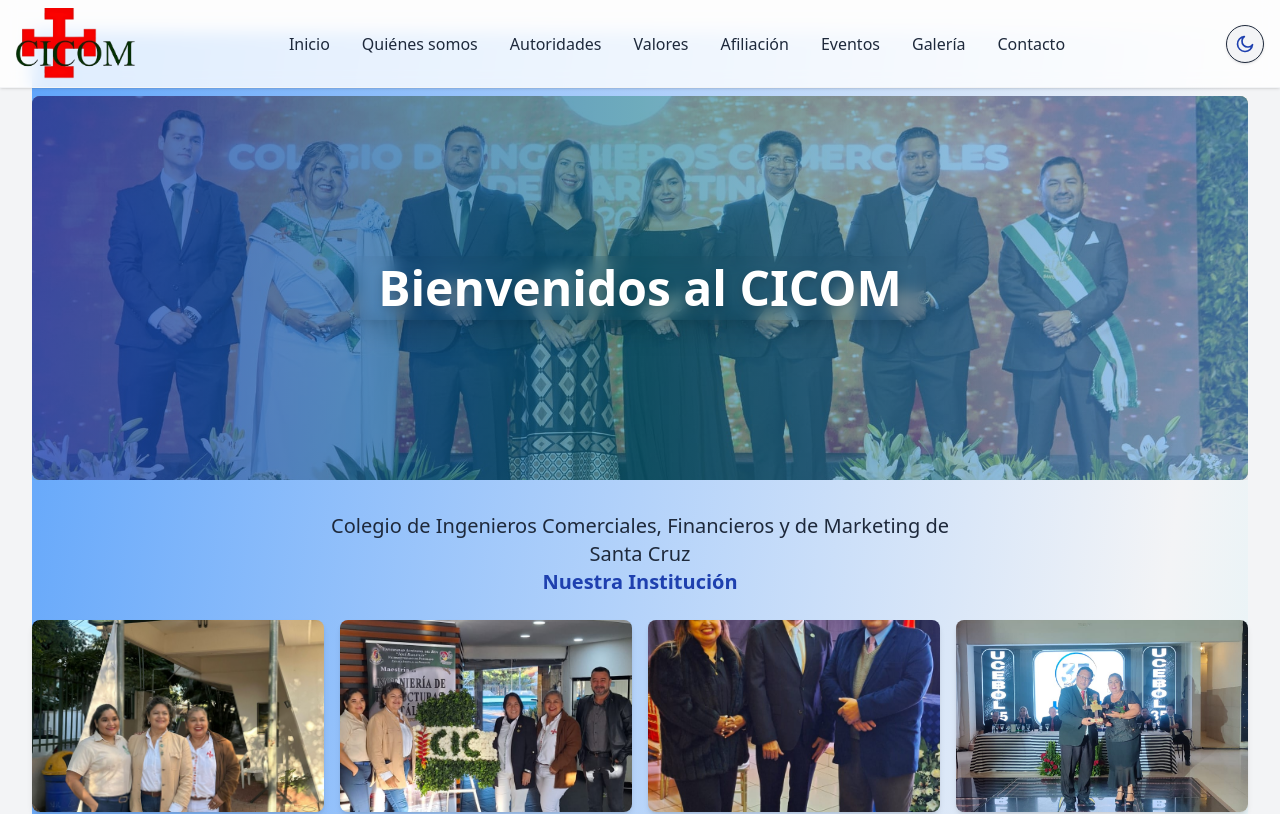
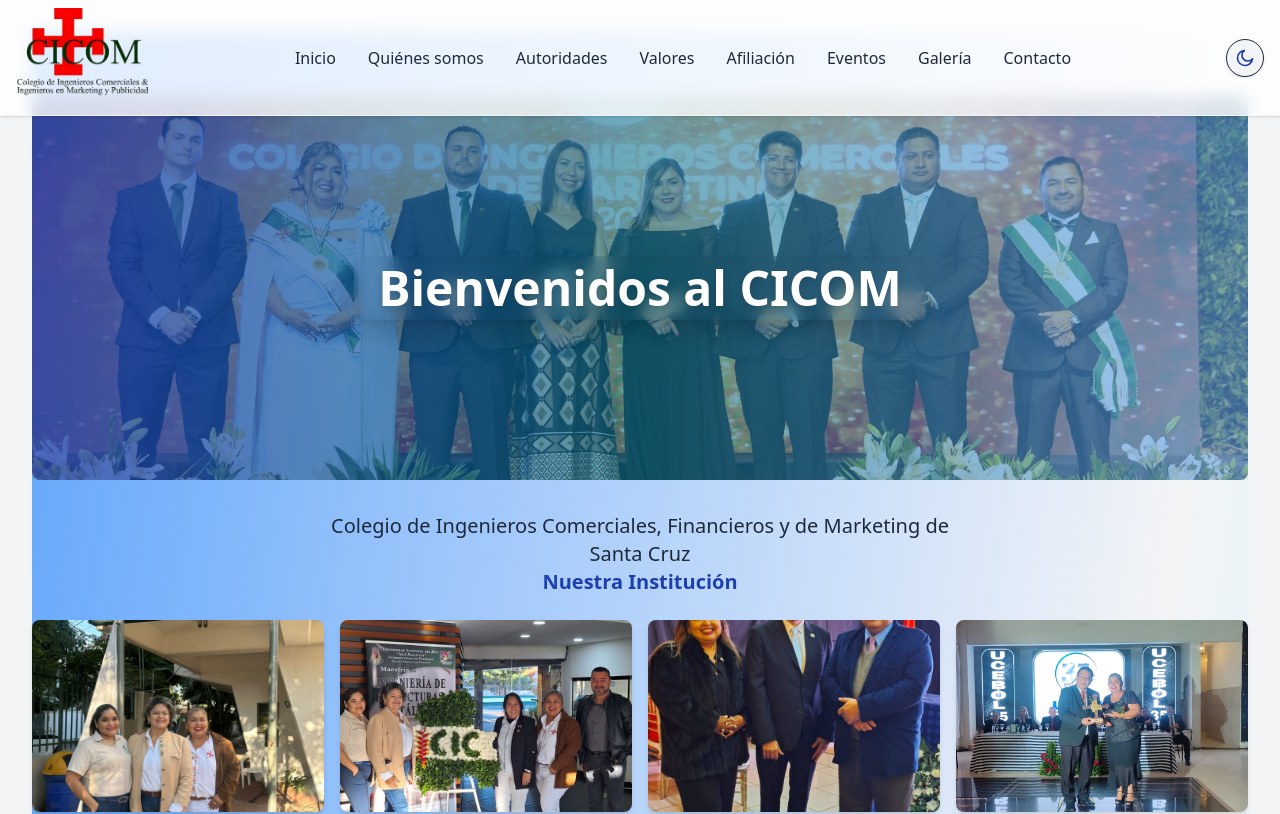
Before and after one commit to Merksand/Cicom, a React (Vite) app: page / in a window 1280 px wide. Shown: the top 814 px of the page. Built offline with nearby package versions, Linux system fonts and the light colour scheme.

Commit message:
add logo-letter

```diff
--- a/src/App.tsx
+++ b/src/App.tsx
@@ -68,7 +68,7 @@
       <nav className="fixed top-0 left-0 w-full bg-white/80 dark:bg-[#1e293b]/90 shadow z-50 backdrop-blur border-b border-[#f3f4f6] dark:border-[#1e293b]">
         <div className="max-w-7xl mx-auto flex items-center justify-between px-4 py-2">
           <span className="font-bold text-[#1e40af] dark:text-[#60a5fa] text-lg tracking-wide">
-            <img src="/img/logo-cicom.png" className="w-30 mr-2" alt=""/>
+            <img src="/img/logo1.png" className="md:w-33 w-25 mr-2 " alt=""/>
           </span>
           {/* Menú hamburguesa en móvil */}
           <button
```
Also changed, not shown: public/img/logo1.png (added).
